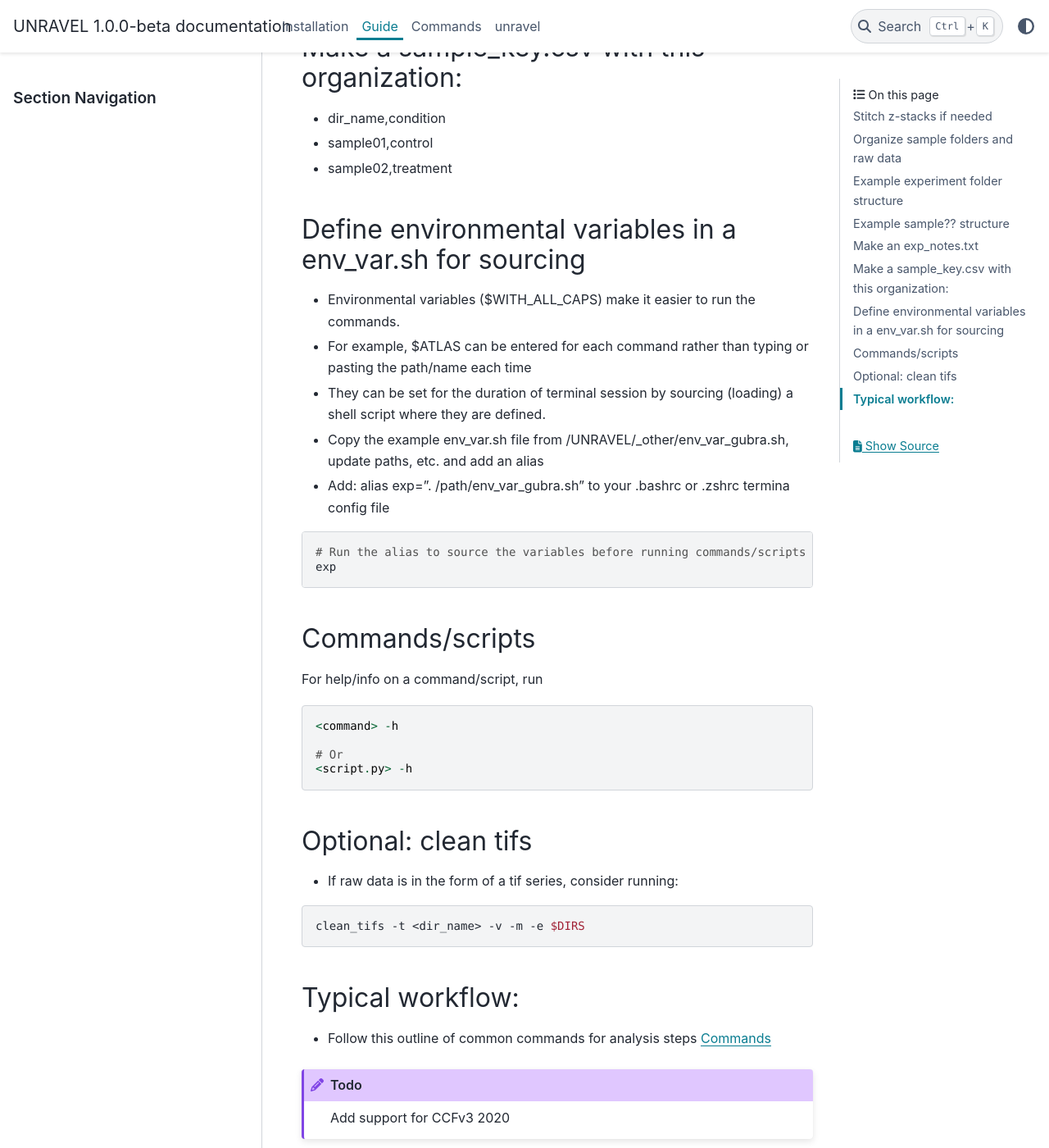
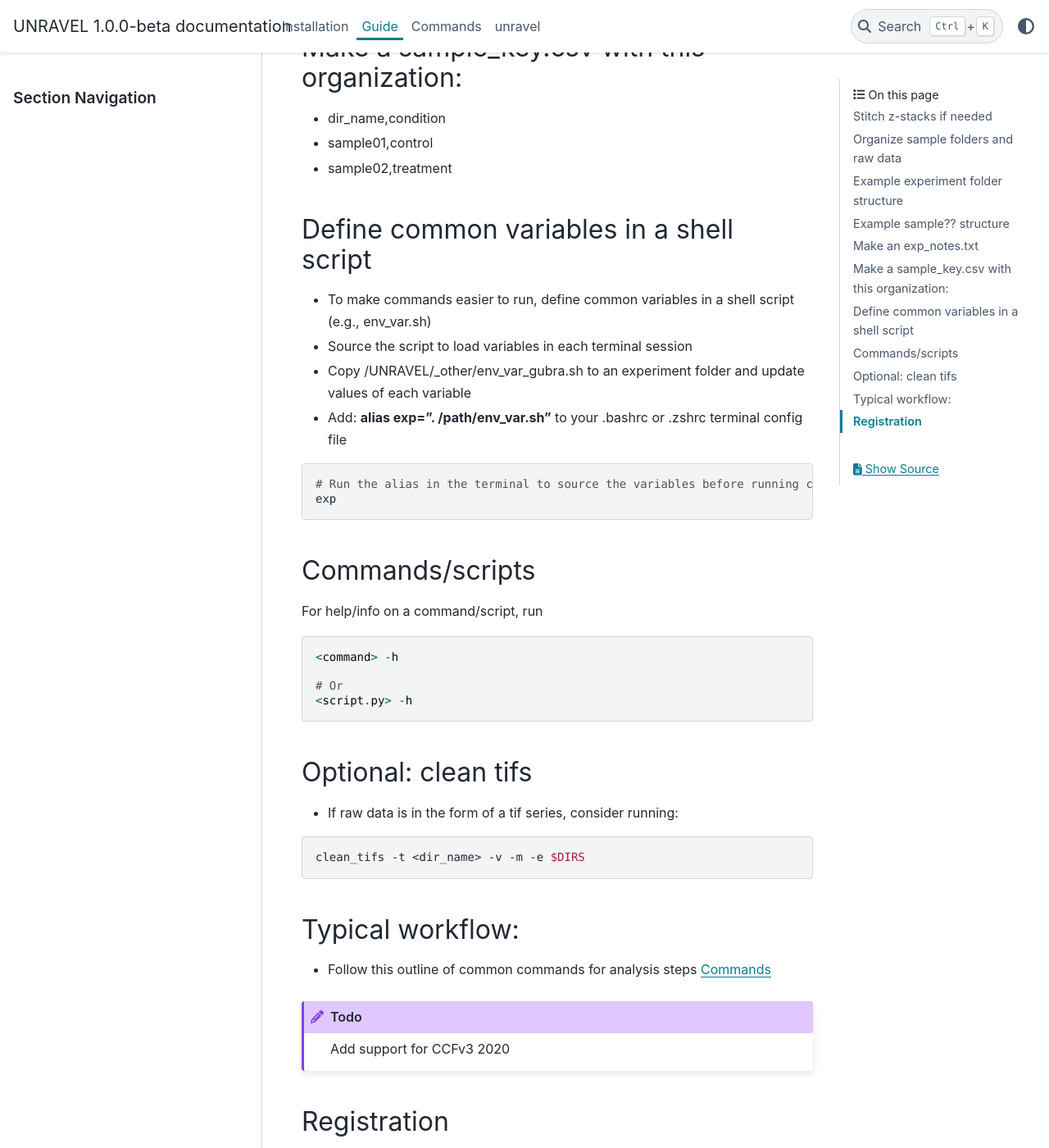
Before and after one commit to b-heifets/UNRAVEL, a Sphinx documentation site: the page built from unravel/docs/guide.md, in a window 1280 px wide and 1400 px high, scrolled down 2231 px. Shown: the whole window at 82% size. Built offline with Sphinx 7.4.7 and the PyData theme 0.15.4, drawn with Linux system fonts in a browser that asks for light colours; some of the changed text lies outside the part shown.

Commit message:
Updating documentation

````diff
--- a/unravel/docs/guide.md
+++ b/unravel/docs/guide.md
@@ -84,14 +84,13 @@ cat .command_log.txt | tail -10  # View last 10 lines
    * sample01,control
    * sample02,treatment
 
-## Define environmental variables in a env_var.sh for sourcing
-* Environmental variables ($WITH_ALL_CAPS) make it easier to run the commands.
-* For example, $ATLAS can be entered for each command rather than typing or pasting the path/name each time
-* They can be set for the duration of terminal session by sourcing (loading) a shell script where they are defined.
-* Copy the example env_var.sh file from /UNRAVEL/_other/env_var_gubra.sh, update paths, etc. and add an alias
-* Add: alias exp=". /path/env_var_gubra.sh" to your .bashrc or .zshrc termina config file
+## Define common variables in a shell script
+* To make commands easier to run, define common variables in a shell script (e.g., env_var.sh)
+* Source the script to load variables in each terminal session
+* Copy /UNRAVEL/_other/env_var_gubra.sh to an experiment folder and update values of each variable
+* Add: **alias exp=". /path/env_var.sh"** to your .bashrc or .zshrc terminal config file
 ```bash
-# Run the alias to source the variables before running commands/scripts
+# Run the alias in the terminal to source the variables before running commands/scripts using the variables
 exp
 ```
 
@@ -118,9 +117,5 @@ clean_tifs -t <dir_name> -v -m -e $DIRS
 ```{todo}
 Add support for CCFv3 2020
 ```
-
-:::{note}
-:class: dropdown
-
-Testing
-:::
+## Registration
+* `iDISCO/LSFM-specific atlas <https://pubmed.ncbi.nlm.nih.gov/33063286/>`_
````
Also changed, not shown: unravel/docs/index.rst (+14 -14 lines).
